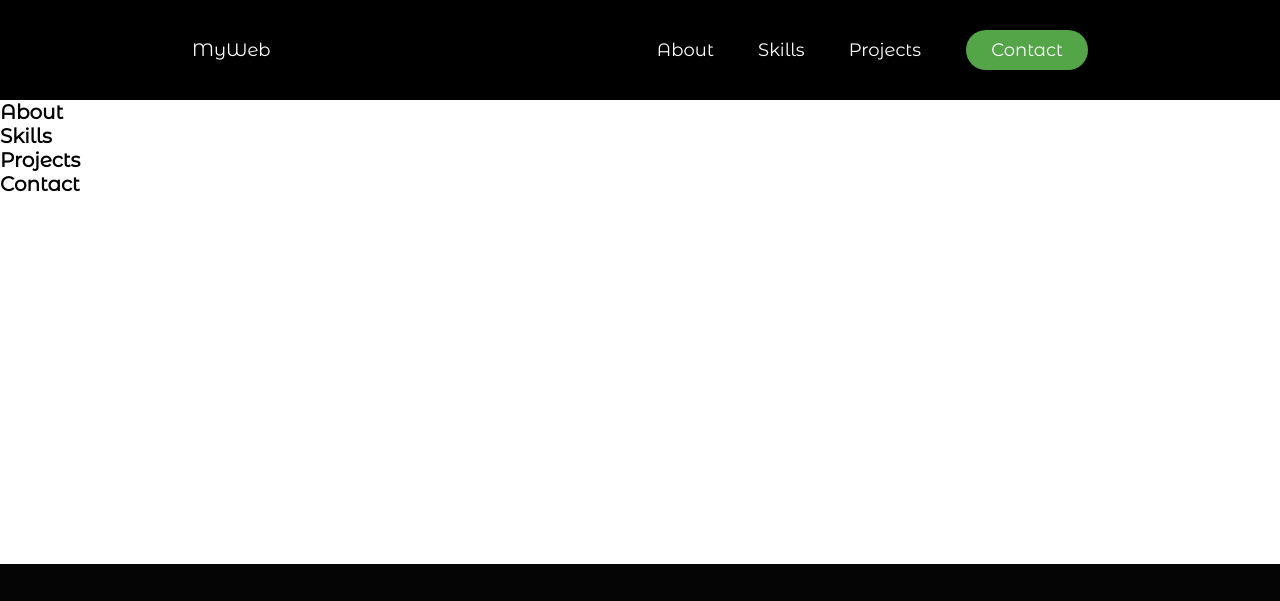
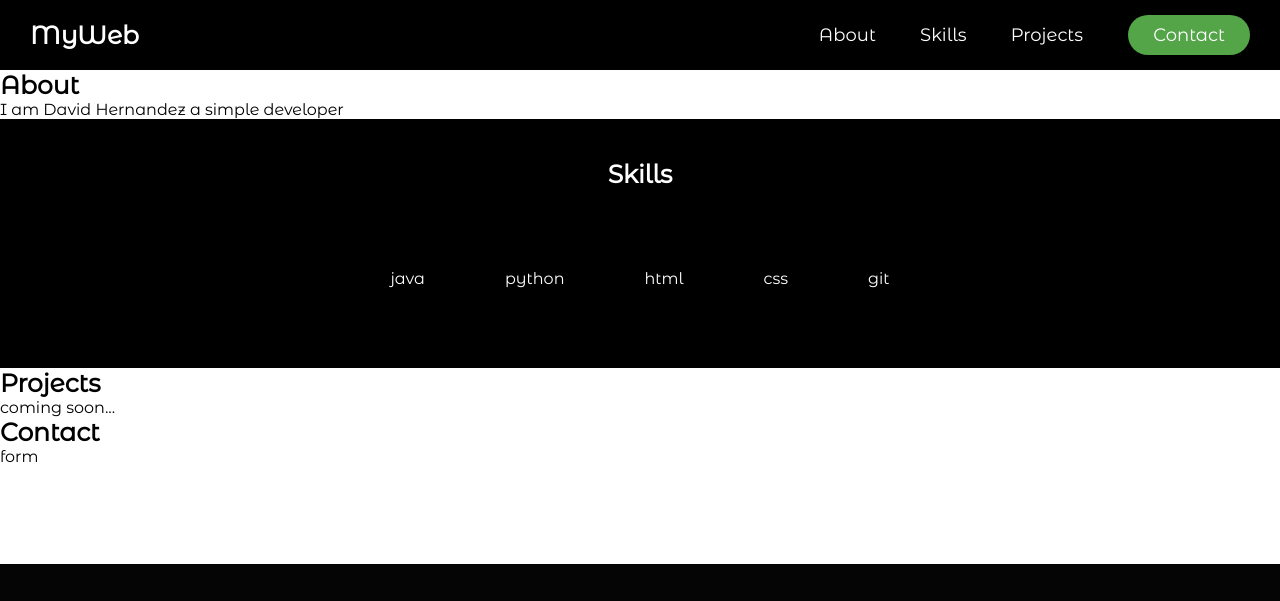
Before and after one commit to Vsjee/Simple-page, a plain HTML site: page index.html in a window 1280 px wide. Shown: the top 601 px of the page. Drawn offline with Linux system fonts and the light colour scheme.

Commit message:
seccion skills lista para poner svg icons

```diff
--- a/index.html
+++ b/index.html
@@ -29,18 +29,28 @@
     <div>
         <div>
             <h2>About</h2>
+            <p>I am David Hernandez a simple developer</p>
         </div>
 
-        <div>
+        <div class="skill-content">
             <h2>Skills</h2>
+            <ul>
+                <li><img src="" alt="">java</li>
+                <li><img src="" alt="">python</li>
+                <li><img src="" alt="">html</li>
+                <li><img src="" alt="">css</li>
+                <li><img src="" alt="">git</li>
+            </ul>
         </div>
 
         <div>
             <h2>Projects</h2>
+            <p>coming soon...</p>
         </div>
 
         <div>
             <h2>Contact</h2>
+            <form action="">form</form>
         </div>
     </div>
 
--- a/stylesheet.css
+++ b/stylesheet.css
@@ -7,7 +7,7 @@
     padding: 0;
 }
 
-header h2, li, a, button {
+header li, a, button {
     font-family: 'Montserrat Alternates', sans-serif;
     font-weight: 500;
     font-size: 18px;
@@ -16,7 +16,7 @@ header h2, li, a, button {
 }
 
 h2 {
-    font-size: 20px;
+    font-size: 25px;
     margin-right: auto;
 }
 
@@ -57,7 +57,7 @@ header {
     align-items: center;
     background-color: #000000;
     color: #FFFFFF;
-    padding: 30px 15%;
+    padding: 15px 30px;
 }
 
 ul {
@@ -74,6 +74,35 @@ body {
     display: flex;
     flex-direction: column;
     min-height: 100vh;
+}
+
+.skill-content {
+    background-color: #000000;
+    color: #FFFFFF;
+    padding: 20px 15%;
+}
+
+.skill-content h2 {
+    display: flex;
+    justify-content: center;
+    align-items: center;
+    padding: 20px;
+}
+
+.skill-content li {
+    display: flex;
+    justify-content: center;
+    align-items: center;
+    display: inline-block;
+    padding: 20px 20px;
+    margin: 20px 20px;
+}
+
+.skill-content ul {
+    display: flex;
+    justify-content: center;
+    align-items: center;
+    padding: 20px;
 }
 
 /* footer */
```
